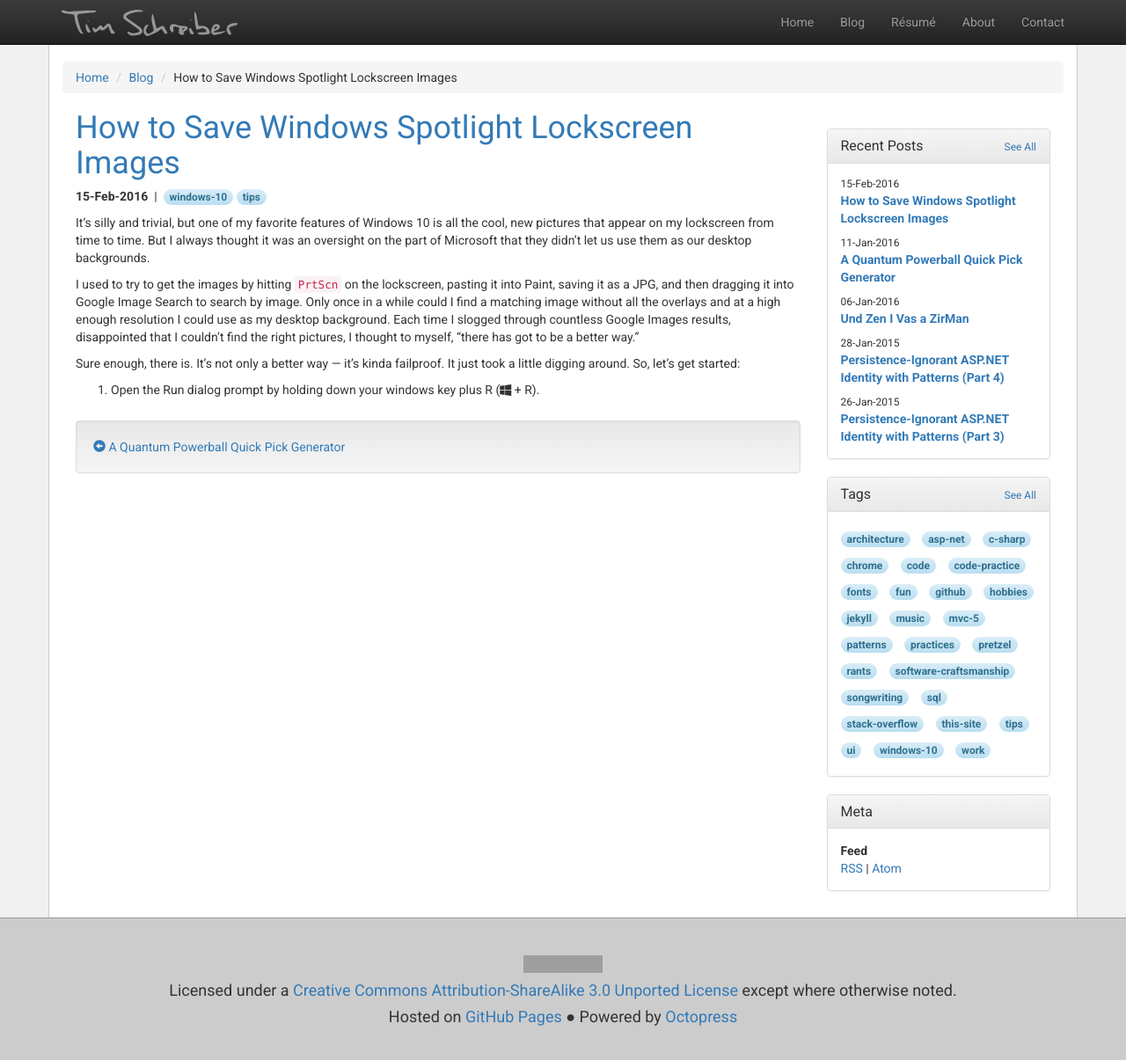
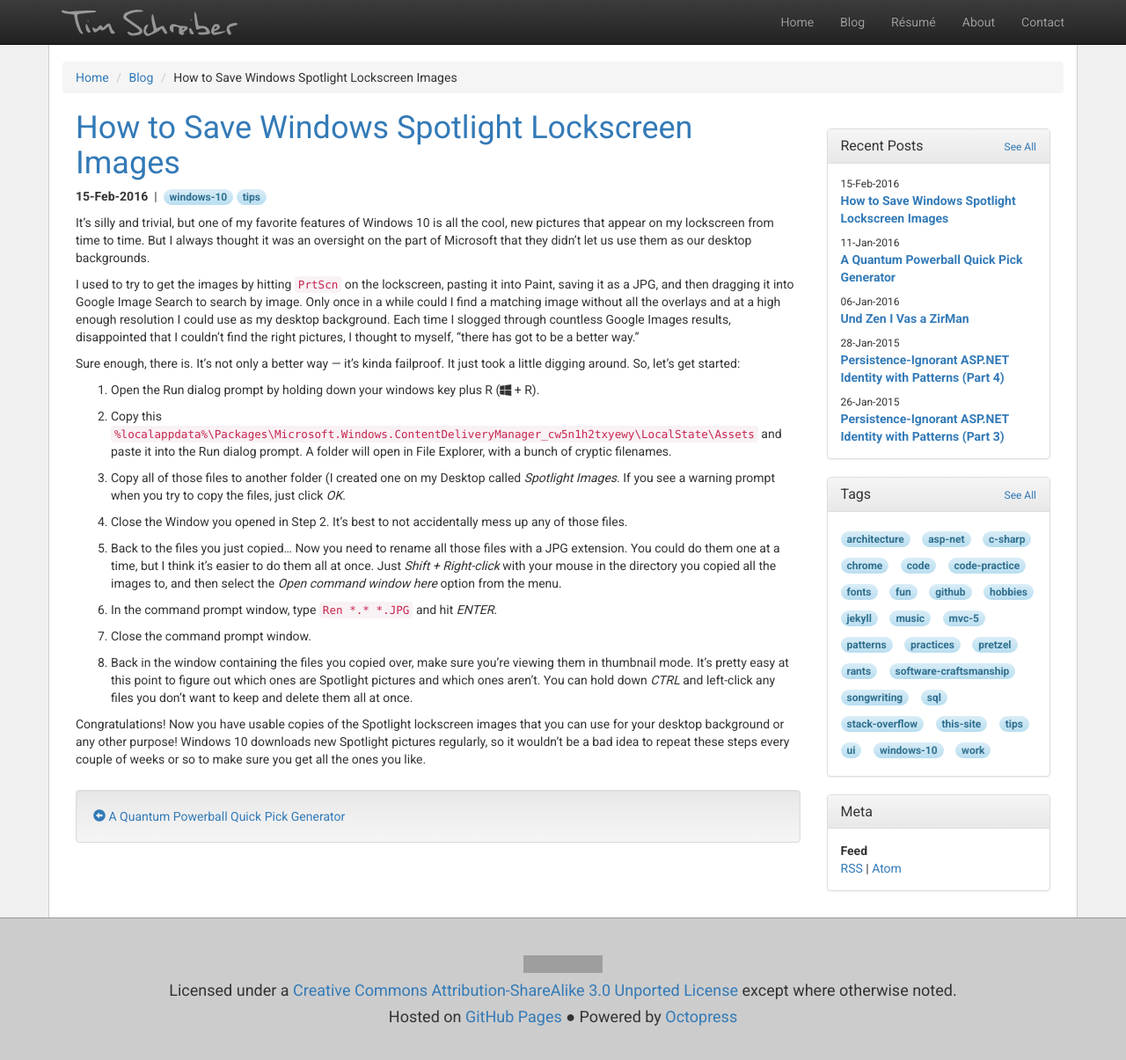
Before and after one commit to timschreiber/timschreiber.github.com, a Jekyll site: the page built from _posts/2016-02-15-how-to-save-windows-spotlight-lockscreen-images.md, in a window 1280 px wide and 1215 px high. Shown: the top 1205 px of the window at 88% size. Built offline with Jekyll 4.4.1, drawn with Linux system fonts in a browser that asks for light colours; nearby versions of some CDN libraries; comment, search, counter and statistics services are not loaded; grey boxes are pictures that could not be loaded.

Commit message:
Update 2016-02-15-how-to-save-windows-spotlight-lockscreen-images.md

```diff
--- a/_posts/2016-02-15-how-to-save-windows-spotlight-lockscreen-images.md
+++ b/_posts/2016-02-15-how-to-save-windows-spotlight-lockscreen-images.md
@@ -17,3 +17,19 @@ I used to try to get the images by hitting `PrtScn` on the lockscreen, pasting i
 Sure enough, there is. It's not only a better way &mdash; it's kinda failproof. It just took a little digging around. So, let's get started:
 
 1. Open the Run dialog prompt by holding down your windows key plus R (<span class="fa fa-windows"></span> + R).
+
+2. Copy this `%localappdata%\Packages\Microsoft.Windows.ContentDeliveryManager_cw5n1h2txyewy\LocalState\Assets` and paste it into the Run dialog prompt. A folder will open in File Explorer, with a bunch of cryptic filenames.
+
+3. Copy all of those files to another folder (I created one on my Desktop called *Spotlight Images*. If you see a warning prompt when you try to copy the files, just click *OK*.
+
+4. Close the Window you opened in Step 2. It's best to not accidentally mess up any of those files.
+
+5. Back to the files you just copied... Now you need to rename all those files with a JPG extension. You could do them one at a time, but I think it's easier to do them all at once. Just *Shift + Right-click* with your mouse in the directory you copied all the images to, and then select the *Open command window here* option from the menu.
+
+6. In the command prompt window, type `Ren *.* *.JPG` and hit *ENTER*.
+
+7. Close the command prompt window.
+
+8. Back in the window containing the files you copied over, make sure you're viewing them in thumbnail mode. It's pretty easy at this point to figure out which ones are Spotlight pictures and which ones aren't. You can hold down *CTRL* and left-click any files you don't want to keep and delete them all at once.
+
+Congratulations! Now you have usable copies of the Spotlight lockscreen images that you can use for your desktop background or any other purpose! Windows 10 downloads new Spotlight pictures regularly, so it wouldn't be a bad idea to repeat these steps every couple of weeks or so to make sure you get all the ones you like.
```
